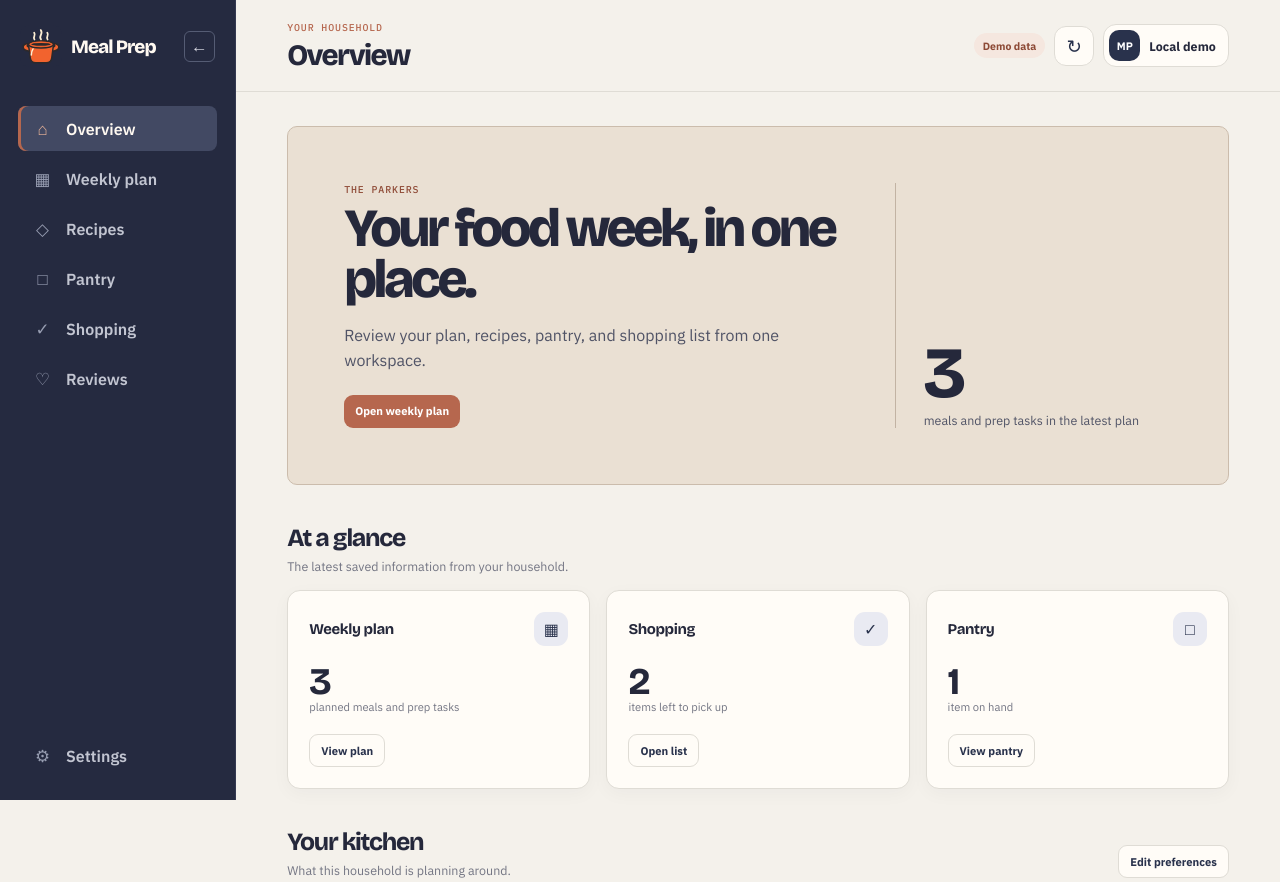
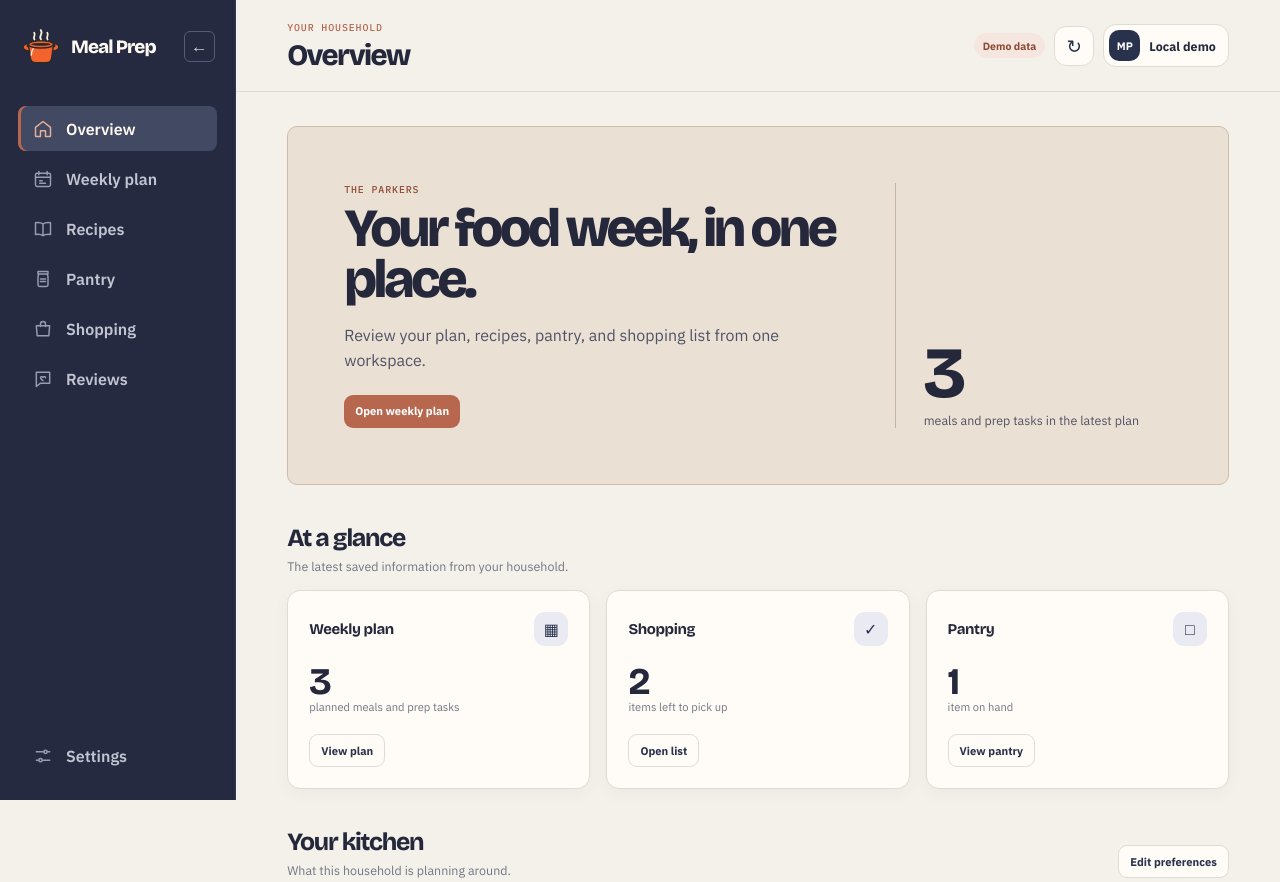
Before and after one commit to bhadrip/meal-prep, a FastAPI app: page / in a window 1280 px wide. Shown: the top 882 px of the page. Run offline with FastAPI, Linux system fonts and the light colour scheme; parts of the project's set-up code (start-up, migrations or seed data) failed here and were passed over; some libraries are stand-ins or nearby versions.

Commit message:
Fix native editor cancellation and unify navigation icons

```diff
--- a/backend/app/static/app.css
+++ b/backend/app/static/app.css
@@ -18,6 +18,7 @@
 
 * { box-sizing: border-box; }
 [hidden] { display: none !important; }
+.icon-sprite { position: absolute; width: 0; height: 0; overflow: hidden; }
 body { margin: 0; min-width: 320px; min-height: 100vh; background: var(--cream); }
 button, input, textarea, select { font: inherit; }
 button { cursor: pointer; }
@@ -39,7 +40,8 @@ h1, h2, h3 { color: var(--ink); }
 .sidebar-collapsed .nav-item { justify-content: center; padding-inline: 0; }
 #primary-nav { display: grid; gap: 5px; }
 .nav-item { display: flex; align-items: center; gap: 12px; width: 100%; min-height: 45px; padding: 0 13px; border: 0; border-radius: 8px; background: transparent; color: #c2c5d1; font-weight: 600; text-align: left; }
-.nav-icon { flex: 0 0 auto; display: grid; place-items: center; width: 23px; color: #979db1; font-size: 1.05rem; }
+.nav-icon { flex: 0 0 auto; display: grid; place-items: center; width: 23px; color: #979db1; }
+.nav-svg { display: block; width: 20px; height: 20px; fill: none; stroke: currentColor; stroke-width: 1.75; stroke-linecap: round; stroke-linejoin: round; }
 .nav-item:hover { background: #333950; color: #fff9f1; }
 .nav-item.active { background: #424963; color: #fff9f1; box-shadow: inset 3px 0 0 var(--copper); }
 .nav-item.active .nav-icon { color: #e6b197; }
@@ -214,7 +216,7 @@ dialog::backdrop { background: rgba(20,42,35,.45); backdrop-filter: blur(4px); }
   .planning-areas { grid-template-columns: 1fr; }
   .mobile-nav { position: fixed; left: 10px; right: 10px; bottom: 10px; z-index: 20; display: grid; grid-template-columns: repeat(5,1fr); padding: 6px; border: 1px solid var(--line); border-radius: 13px; background: rgba(255,252,247,.95); box-shadow: 0 12px 40px rgba(39,37,46,.14); backdrop-filter: blur(15px); }
   .mobile-nav button { display: grid; place-items: center; gap: 1px; min-height: 48px; border: 0; border-radius: 12px; background: transparent; color: var(--muted); font-size: .57rem; font-weight: 700; }
-  .mobile-nav button span { font-size: 1rem; }
+  .mobile-nav .nav-svg { width: 19px; height: 19px; }
   .mobile-nav button.active { background: var(--primary); color: white; }
   .toast { right: 16px; bottom: 82px; left: 16px; }
 }
--- a/backend/app/static/app.html
+++ b/backend/app/static/app.html
@@ -7,11 +7,20 @@
     <title>Meal Prep</title>
     <link rel="icon" type="image/svg+xml" href="/static/meal-prep-icon.svg" />
     <link rel="stylesheet" href="/static/typography.css?v=1" />
-    <link rel="stylesheet" href="/static/app.css?v=6" />
+    <link rel="stylesheet" href="/static/app.css?v=8" />
     <script src="/static/vendor/supabase.js" defer></script>
-    <script src="/static/app.js?v=6" defer></script>
+    <script src="/static/app.js?v=7" defer></script>
   </head>
   <body>
+    <svg class="icon-sprite" xmlns="http://www.w3.org/2000/svg" aria-hidden="true">
+      <symbol id="icon-home" viewBox="0 0 24 24"><path d="m3 10 9-7 9 7v10a1 1 0 0 1-1 1h-5v-7H9v7H4a1 1 0 0 1-1-1z" /></symbol>
+      <symbol id="icon-calendar" viewBox="0 0 24 24"><rect x="3" y="5" width="18" height="16" rx="2" /><path d="M7 3v4m10-4v4M3 10h18M8 14h3m-3 3h7" /></symbol>
+      <symbol id="icon-recipes" viewBox="0 0 24 24"><path d="M12 20c-2-1.5-5-2-9-1.5v-14C7 4 10 4.5 12 6c2-1.5 5-2 9-1.5v14c-4-.5-7 0-9 1.5ZM12 6v14" /></symbol>
+      <symbol id="icon-pantry" viewBox="0 0 24 24"><path d="M6 3h12v3H6zM7 6 6 9v10a2 2 0 0 0 2 2h8a2 2 0 0 0 2-2V9l-1-3M9 12h6m-6 3h6" /></symbol>
+      <symbol id="icon-shopping" viewBox="0 0 24 24"><path d="M4 8h16l-1 12H5L4 8ZM9 9V6a3 3 0 0 1 6 0v3" /></symbol>
+      <symbol id="icon-reviews" viewBox="0 0 24 24"><path d="M4 4h16v13H9l-5 4V4Z" /><path d="M12 14s-3-1.8-3-3.5c0-1.4 1.7-2 3-.4 1.3-1.6 3-1 3 .4 0 1.7-3 3.5Z" /></symbol>
+      <symbol id="icon-settings" viewBox="0 0 24 24"><path d="M4 7h9m4 0h3M4 17h3m4 0h9" /><circle cx="15" cy="7" r="2" /><circle cx="9" cy="17" r="2" /></symbol>
+    </svg>
     <div class="shell">
       <aside class="sidebar">
         <div class="sidebar-head">
@@ -22,15 +31,15 @@
           <button class="sidebar-toggle" id="sidebar-toggle" type="button" aria-label="Collapse sidebar" aria-expanded="true" aria-controls="primary-nav" title="Collapse sidebar"><span aria-hidden="true">←</span></button>
         </div>
         <nav id="primary-nav" aria-label="Main navigation">
-          <button class="nav-item active" data-view="overview" aria-label="Overview" title="Overview"><span class="nav-icon" aria-hidden="true">⌂</span><span class="nav-label">Overview</span></button>
-          <button class="nav-item" data-view="plan" aria-label="Weekly plan" title="Weekly plan"><span class="nav-icon" aria-hidden="true">▦</span><span class="nav-label">Weekly plan</span></button>
-          <button class="nav-item" data-view="recipes" aria-label="Recipes" title="Recipes"><span class="nav-icon" aria-hidden="true">◇</span><span class="nav-label">Recipes</span></button>
-          <button class="nav-item" data-view="pantry" aria-label="Pantry" title="Pantry"><span class="nav-icon" aria-hidden="true">□</span><span class="nav-label">Pantry</span></button>
-          <button class="nav-item" data-view="shopping" aria-label="Shopping" title="Shopping"><span class="nav-icon" aria-hidden="true">✓</span><span class="nav-label">Shopping</span></button>
-          <button class="nav-item" data-view="reviews" aria-label="Reviews" title="Reviews"><span class="nav-icon" aria-hidden="true">♡</span><span class="nav-label">Reviews</span></button>
+          <button class="nav-item active" data-view="overview" aria-label="Overview" title="Overview"><span class="nav-icon" aria-hidden="true"><svg class="nav-svg"><use href="#icon-home" /></svg></span><span class="nav-label">Overview</span></button>
+          <button class="nav-item" data-view="plan" aria-label="Weekly plan" title="Weekly plan"><span class="nav-icon" aria-hidden="true"><svg class="nav-svg"><use href="#icon-calendar" /></svg></span><span class="nav-label">Weekly plan</span></button>
+          <button class="nav-item" data-view="recipes" aria-label="Recipes" title="Recipes"><span class="nav-icon" aria-hidden="true"><svg class="nav-svg"><use href="#icon-recipes" /></svg></span><span class="nav-label">Recipes</span></button>
+          <button class="nav-item" data-view="pantry" aria-label="Pantry" title="Pantry"><span class="nav-icon" aria-hidden="true"><svg class="nav-svg"><use href="#icon-pantry" /></svg></span><span class="nav-label">Pantry</span></button>
+          <button class="nav-item" data-view="shopping" aria-label="Shopping" title="Shopping"><span class="nav-icon" aria-hidden="true"><svg class="nav-svg"><use href="#icon-shopping" /></svg></span><span class="nav-label">Shopping</span></button>
+          <button class="nav-item" data-view="reviews" aria-label="Reviews" title="Reviews"><span class="nav-icon" aria-hidden="true"><svg class="nav-svg"><use href="#icon-reviews" /></svg></span><span class="nav-label">Reviews</span></button>
         </nav>
         <div class="sidebar-foot">
-          <button class="nav-item" data-view="settings" aria-label="Settings" title="Settings"><span class="nav-icon" aria-hidden="true">⚙</span><span class="nav-label">Settings</span></button>
+          <button class="nav-item" data-view="settings" aria-label="Settings" title="Settings"><span class="nav-icon" aria-hidden="true"><svg class="nav-svg"><use href="#icon-settings" /></svg></span><span class="nav-label">Settings</span></button>
         </div>
       </aside>
 
@@ -53,19 +62,19 @@
     </div>
 
     <nav class="mobile-nav" aria-label="Mobile navigation">
-      <button class="active" data-view="overview"><span>⌂</span>Home</button>
-      <button data-view="plan"><span>▦</span>Plan</button>
-      <button data-view="recipes"><span>◇</span>Recipes</button>
-      <button data-view="pantry"><span>□</span>Pantry</button>
-      <button data-view="shopping"><span>✓</span>Shop</button>
+      <button class="active" data-view="overview"><svg class="nav-svg" aria-hidden="true"><use href="#icon-home" /></svg>Home</button>
+      <button data-view="plan"><svg class="nav-svg" aria-hidden="true"><use href="#icon-calendar" /></svg>Plan</button>
+      <button data-view="recipes"><svg class="nav-svg" aria-hidden="true"><use href="#icon-recipes" /></svg>Recipes</button>
+      <button data-view="pantry"><svg class="nav-svg" aria-hidden="true"><use href="#icon-pantry" /></svg>Pantry</button>
+      <button data-view="shopping"><svg class="nav-svg" aria-hidden="true"><use href="#icon-shopping" /></svg>Shop</button>
     </nav>
 
     <dialog id="editor-dialog">
       <form method="dialog" class="dialog-card" id="editor-form">
-        <div class="dialog-head"><div><p class="eyebrow" id="dialog-eyebrow">Meal Prep</p><h2 id="dialog-title">Edit</h2></div><button class="icon-button" type="button" data-dialog-close aria-label="Close">×</button></div>
+        <div class="dialog-head"><div><p class="eyebrow" id="dialog-eyebrow">Meal Prep</p><h2 id="dialog-title">Edit</h2></div><button class="icon-button" type="submit" value="cancel" formnovalidate aria-label="Close">×</button></div>
         <div id="dialog-fields" class="dialog-fields"></div>
         <p class="form-error" id="dialog-error" role="alert" hidden></p>
-        <div class="dialog-actions"><button class="button ghost" type="button" data-dialog-close>Cancel</button><button class="button primary" id="dialog-save" type="submit">Save</button></div>
+        <div class="dialog-actions"><button class="button ghost" type="submit" value="cancel" formnovalidate>Cancel</button><button class="button primary" id="dialog-save" type="submit">Save</button></div>
       </form>
     </dialog>
     <div class="toast" id="toast" role="status"></div>
--- a/backend/app/static/app.js
+++ b/backend/app/static/app.js
@@ -352,8 +352,6 @@ document.addEventListener('click', (event) => {
   fields.querySelectorAll('[data-choice-control].open').forEach((control) => closeChoice(control));
 });
 
-form.querySelectorAll('[data-dialog-close]').forEach((button) => button.addEventListener('click', () => dialog.close()));
-
 function openEditor(kind, item = null) {
   state.editor = { kind, item };
   errorBox.hidden = true;
@@ -575,6 +573,7 @@ content.addEventListener('submit', async (event) => {
 });
 
 form.addEventListener('submit', async (event) => {
+  if (event.submitter?.value === 'cancel') return;
   event.preventDefault();
   errorBox.hidden = true;
   const button = document.querySelector('#dialog-save');
```
Also changed, not shown: backend/tests/test_web.py (+3 -1 lines).
